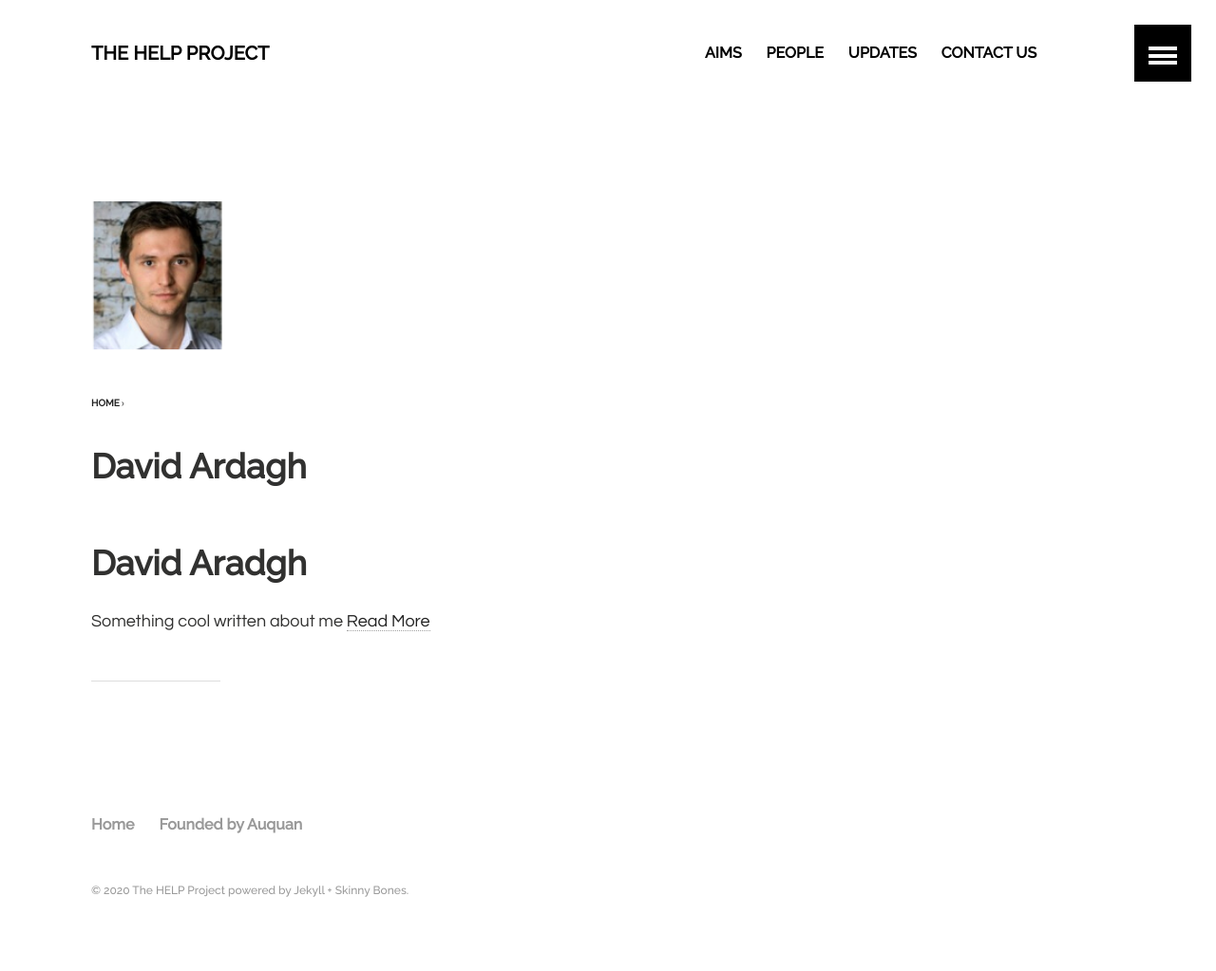
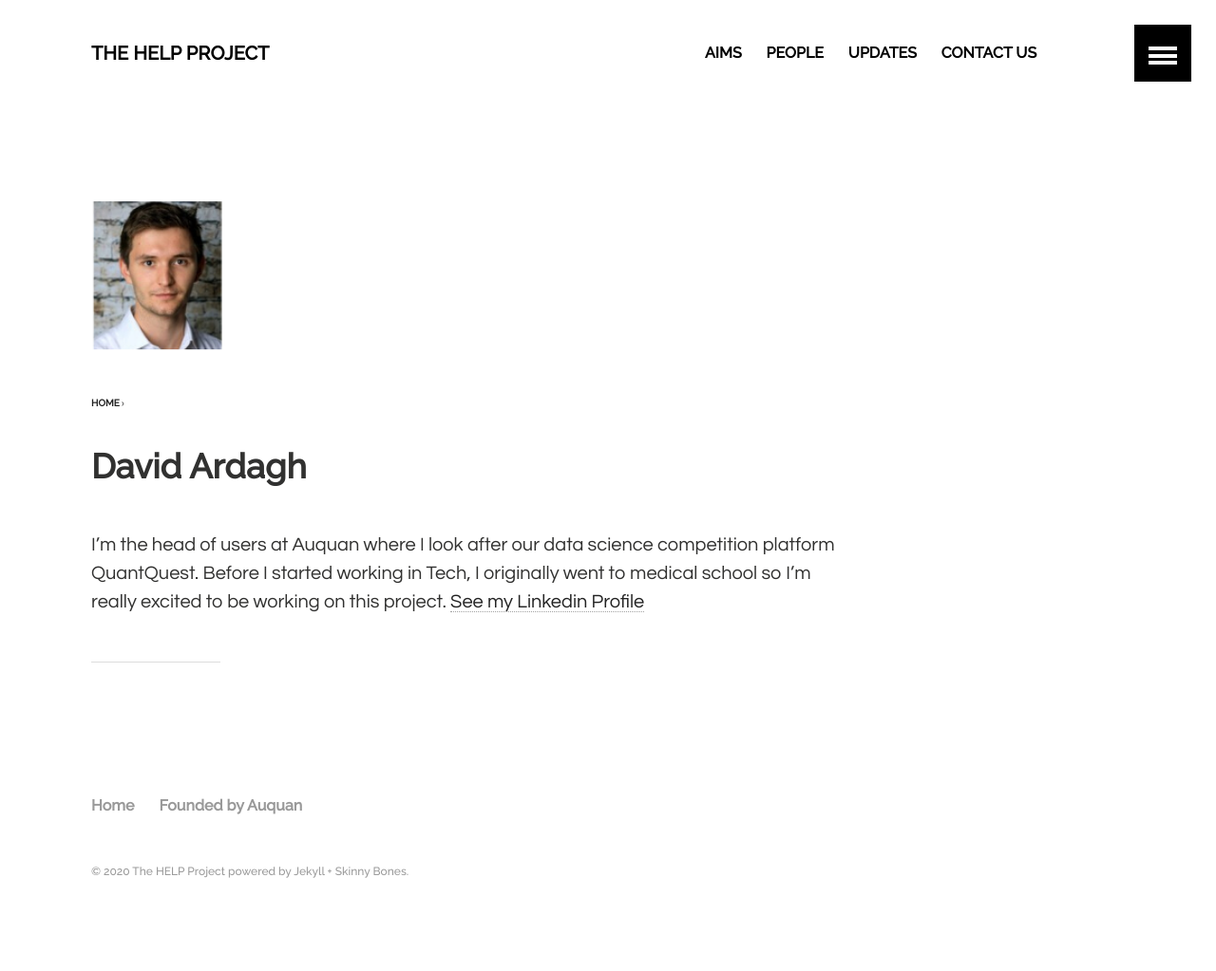
Before and after one commit to Auquan/help_project, a Jekyll site: the page built from contributors/davidardagh.md, in a window 1280 px wide. Shown: the whole page at 95% size. Built offline with Jekyll 4.4.1, drawn with Linux system fonts in a browser that asks for light colours.

Commit message:
Update davidardagh.md

```diff
--- a/contributors/davidardagh.md
+++ b/contributors/davidardagh.md
@@ -12,6 +12,5 @@ image:
 
 ---
 
-# David Aradgh
-Something cool written about me
-[Read More](https://www.linkedin.com/in/davidardagh)
+I'm the head of users at Auquan where I look after our data science competition platform QuantQuest. Before I started working in Tech, I originally went to medical school so I'm really excited to be working on this project.
+[See my Linkedin Profile](https://www.linkedin.com/in/davidardagh)
```
